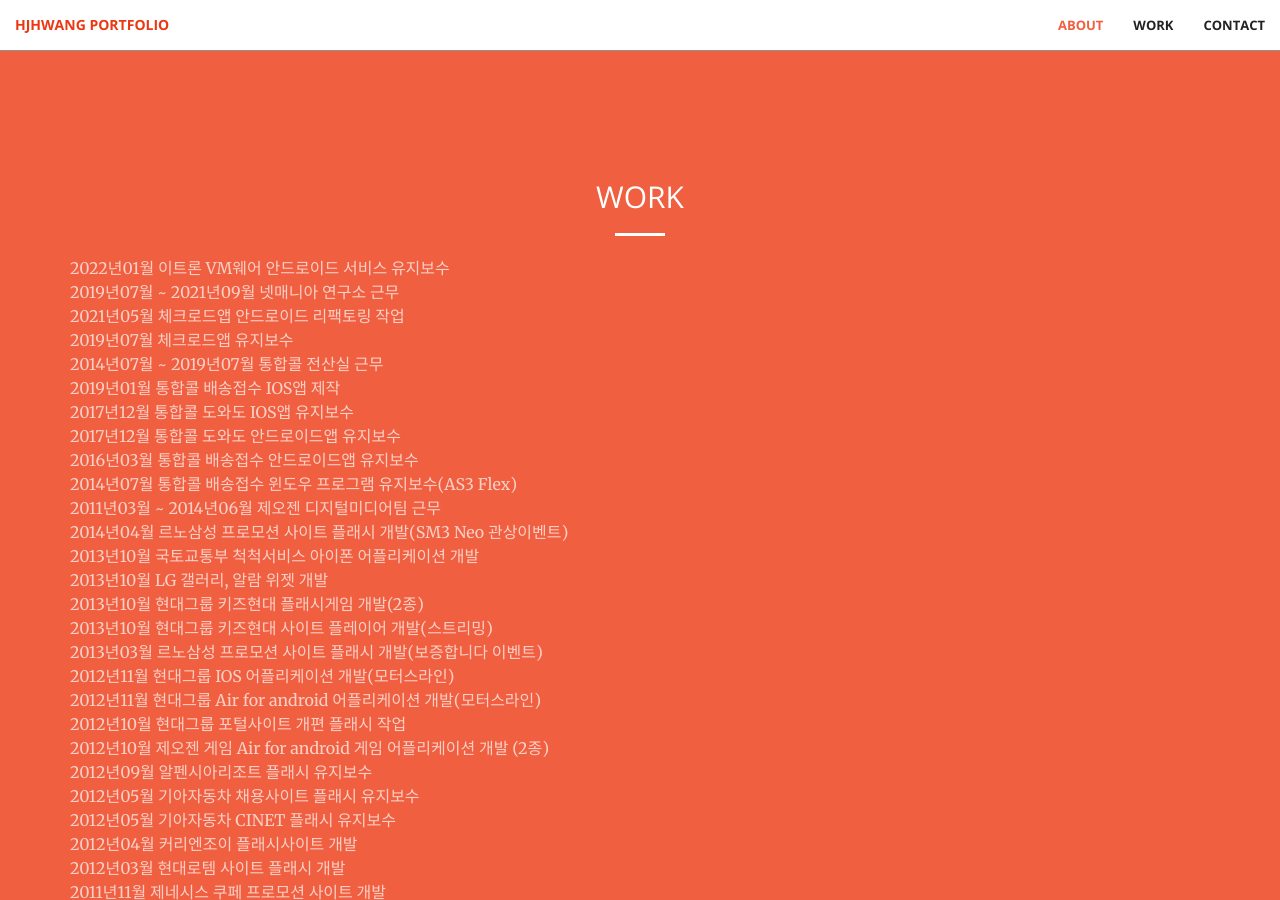
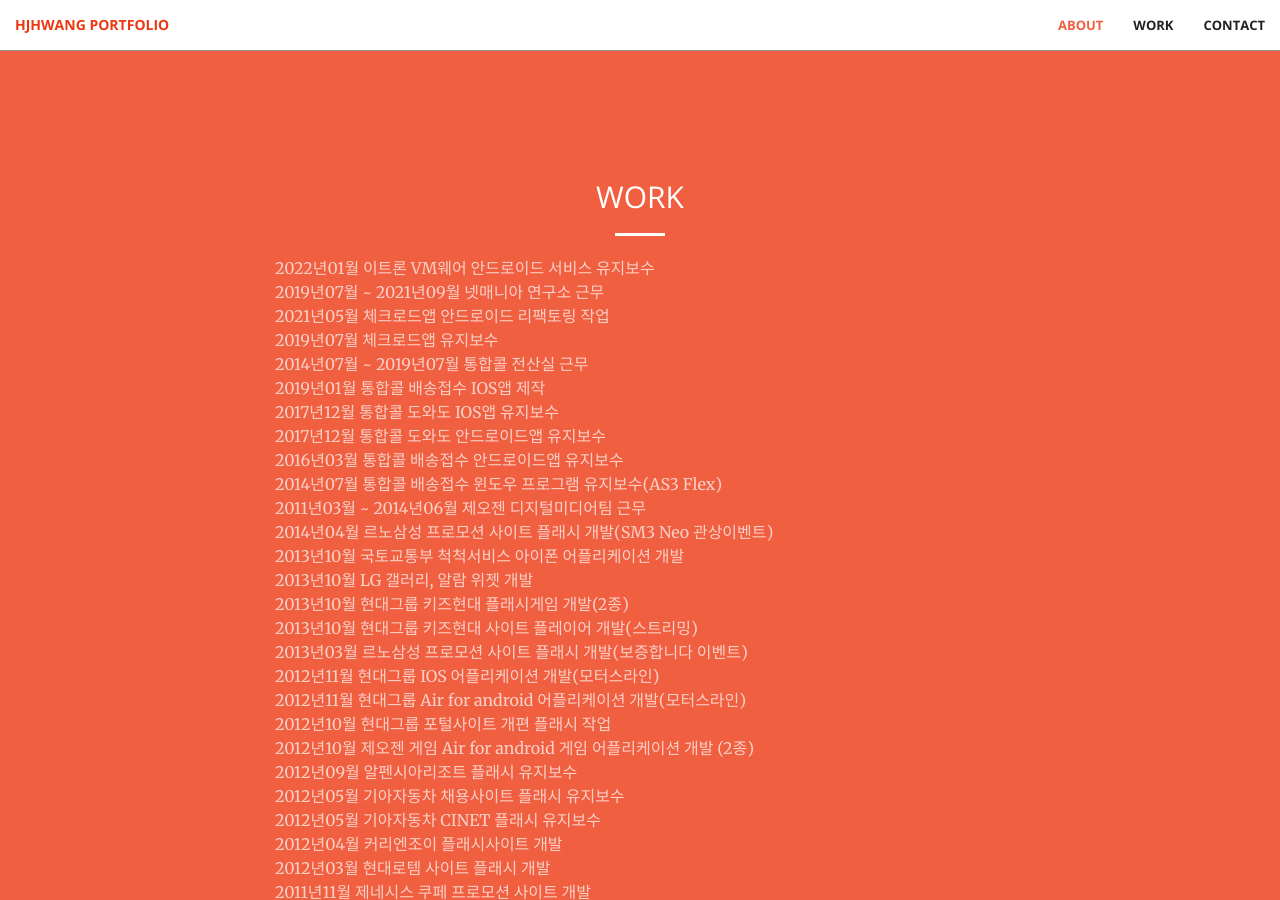
Before and after one commit to hjhwang/portfolio, a Jekyll site: the page built from index.html, in a window 1280 px wide and 900 px high, scrolled down 1260 px. Built offline with Jekyll 4.4.1, drawn with Linux system fonts in a browser that asks for light colours.

Commit message:
Update services.html

```diff
--- a/_includes/services.html
+++ b/_includes/services.html
@@ -8,6 +8,7 @@
         </div>
     </div>
     <div class="container">
+        <div class="col-lg-8 col-lg-offset-2 text-left">
           <p class="text-faded">
                 2022년01월    이트론 VM웨어 안드로이드 서비스 유지보수<br>
 
@@ -113,4 +114,5 @@
             </div>
         </div> -->
         </div>
+    </div>
 </section>
```
Lines whose indentation alone changed are shown as unchanged.
